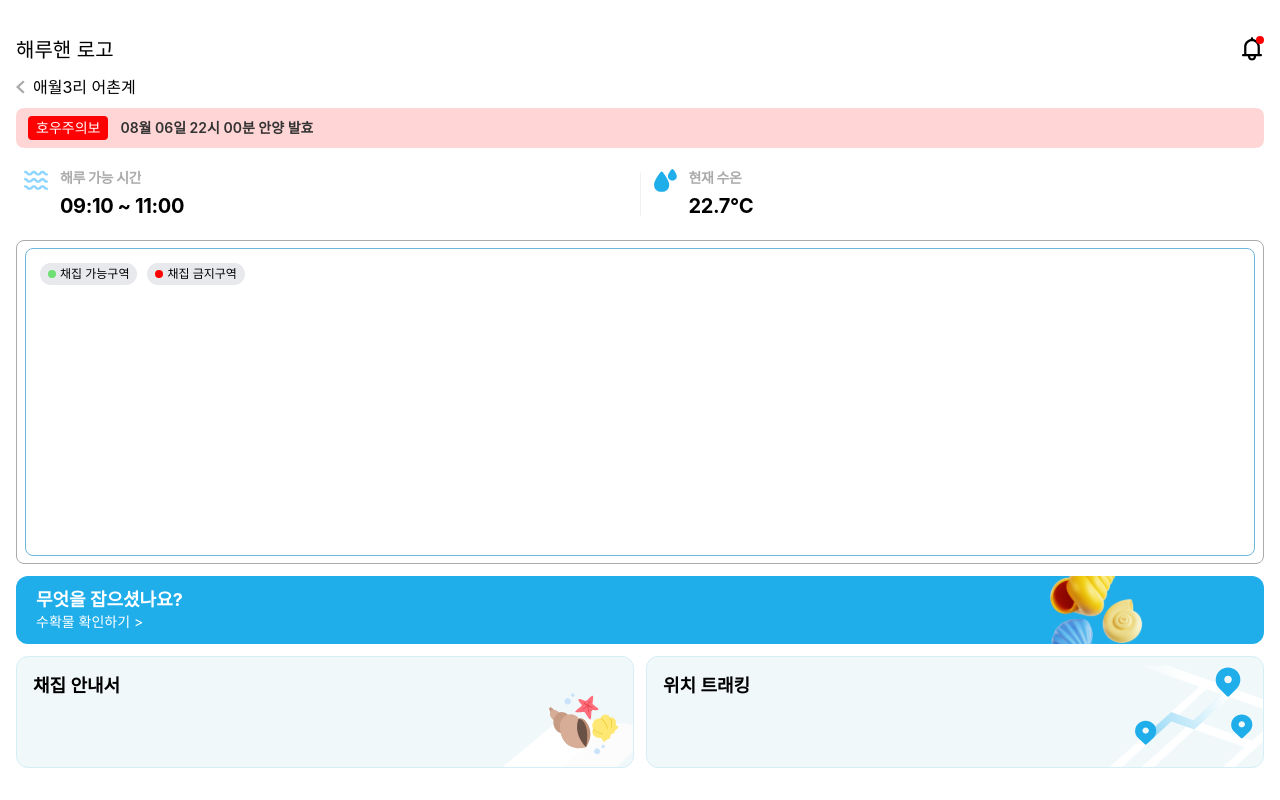
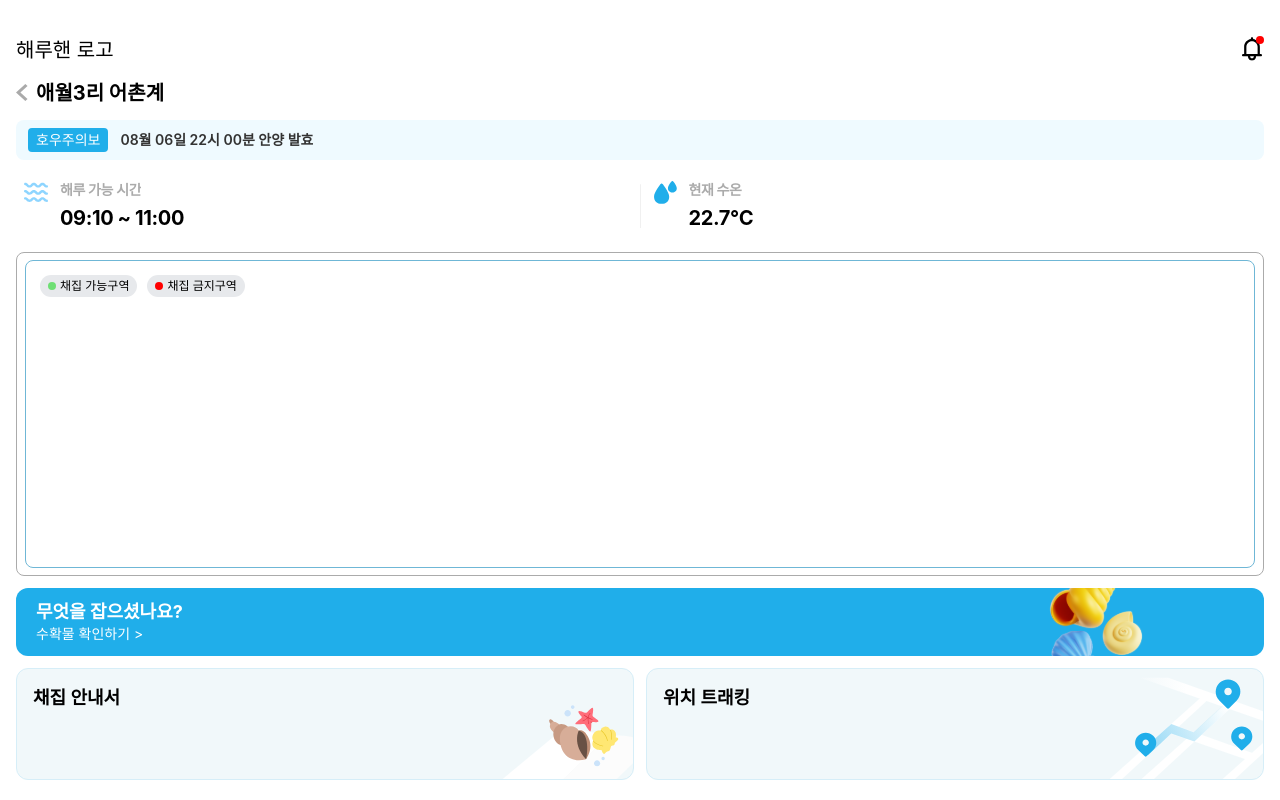
Before and after one commit to MindySo/HaeruHand_405, a React (Vite) app in the folder frontend/: page /main in a window 1280 px wide. Built offline with nearby package versions, Linux system fonts and the light colour scheme; a web font is replaced by a local one.

Commit message:
feat: 페이지별 router 설정 (S13P11A405-117)

```diff
--- a/frontend/src/pages/BuddyTrackingPage/BuddyTrackingPage.module.css
+++ b/frontend/src/pages/BuddyTrackingPage/BuddyTrackingPage.module.css
@@ -14,6 +14,25 @@
   flex-direction: column;
   position: relative;
   pointer-events: none;
+}
+
+.buttonSection {
+  height: 56px;
+}
+
+.backButton {
+  background: none;
+  padding-left: 0;
+  display: flex;
+  align-items: center;
+  justify-content: flex-start;
+  margin-top: 11px;
+  pointer-events: auto;
+}
+
+.backButtonIcon {
+  width: 12px;
+  height: auto;
 }
 
 .map {
@@ -58,4 +77,5 @@
   position: absolute;
   bottom: 60px;
   width: 100%;
+  pointer-events: auto;
 }
--- a/frontend/src/pages/BuddyTrackingPage/BuddyTrackingPage.tsx
+++ b/frontend/src/pages/BuddyTrackingPage/BuddyTrackingPage.tsx
@@ -1,6 +1,7 @@
 import { Button, Text } from '../../components/atoms';
 import styles from './BuddyTrackingPage.module.css';
 import { useEffect } from 'react';
+import { useNavigate } from '@tanstack/react-router';
 
 const buddyData = [
   { name: '이규민', latitude: 37.501, longitude: 127.0368861, color: 'red' },
@@ -80,17 +81,30 @@ const BuddyTrackingPage = () => {
     document.head.appendChild(script);
   }, []);
 
+  const navigate = useNavigate();
+
+  const buddyButtonClick = () => {
+    navigate({ to: '/tracking-share' });
+  };
+
+  const handleBackButtonClick = () => {
+    navigate({ to: '/main' });
+  };
+
   return (
     <div className={styles.container}>
       <div id="map" className={styles.map} />
       <div className={styles.wrapper}>
+        <button className={styles.backButton} onClick={handleBackButtonClick}>
+          <img src="/backButton.svg" alt="뒤로가기" className={styles.backButtonIcon} />
+        </button>
         <div className={styles.buddyList}>
           {buddyData.map((buddy) => (
             <Buddy key={buddy.name} name={buddy.name} color={buddy.color} />
           ))}
         </div>
         <div className={styles.buttonSection}>
-          <Button size="large" variant="primary" fullWidth>
+          <Button size="large" variant="primary" fullWidth onClick={buddyButtonClick}>
             함께 해루하기
           </Button>
         </div>
--- a/frontend/src/pages/Chaeeun.tsx
+++ /dev/null
@@ -1,15 +0,0 @@
-import { InfoModal } from '../components/molecules/InfoModal/InfoModal';
-import { StopModal } from '../components/molecules/StopModal/StopModal';
-
-const Chaeeun = () => {
-  return (
-    <div>
-      <div>Chaeeun</div>
-      {/* 상위 컴포넌트에 모달 창을 열고 닫는 state를 만들어줘야 아래 밑줄 안 생김 */}
-      <InfoModal />
-      <StopModal />
-    </div>
-  );
-};
-
-export default Chaeeun;
--- a/frontend/src/pages/MainPage/MainPage.module.css
+++ b/frontend/src/pages/MainPage/MainPage.module.css
@@ -15,6 +15,7 @@
   height: 72px;
   flex-shrink: 0;
   margin-top: 20px;
+  margin-bottom: 12px;
 }
 
 .header {
@@ -22,10 +23,14 @@
   align-items: center;
   justify-content: space-between;
   position: relative;
-  /* width: 100%; */
-  /* max-width: 360px; */
   box-sizing: border-box;
   margin-bottom: 12px;
+}
+
+.bellButton {
+  background: none;
+  border: none;
+  cursor: pointer;
 }
 
 .bellIcon {
@@ -48,13 +53,26 @@
   z-index: 101;
 }
 
-.goBack {
+.backButtonContainer {
   display: flex;
+  align-items: center;
   justify-content: flex-start;
-  /* width: 100%; */
+}
+
+.backButton {
+  background: none;
+  border: none;
+  cursor: pointer;
+  padding: 8px;
+  padding-left: 0;
+  display: flex;
+  align-items: center;
+  justify-content: center;
+}
+
+.backButtonIcon {
+  width: 12px;
   height: auto;
-  gap: 8px;
-  margin: 12px 0px;
 }
 
 /* --------------------------------------------- */
--- a/frontend/src/pages/MainPage/MainPage.tsx
+++ b/frontend/src/pages/MainPage/MainPage.tsx
@@ -9,6 +9,7 @@ import {
 } from '../../components/molecules';
 import styles from './MainPage.module.css';
 import { InfoModal } from '../../components/molecules/InfoModal/InfoModal';
+import { useNavigate } from '@tanstack/react-router';
 
 // 특보 배너 props
 export interface WarningBannerProps {
@@ -20,10 +21,29 @@ export interface WarningBannerProps {
 }
 
 export const MainPage = () => {
+  const navigate = useNavigate();
+
   // 모달 창 띄우기 state
   const [isInfoModalOpen, setIsInfoModalOpen] = useState(false);
   const openInfoModal = () => setIsInfoModalOpen(true);
   const closeInfoModal = () => setIsInfoModalOpen(false);
+
+  // 위치 트래킹 버튼 클릭 핸들러
+  const handleTrackingClick = () => {
+    navigate({ to: '/buddy-tracking' });
+  };
+
+  const handleAnalysisButtonClick = () => {
+    navigate({ to: '/photo-analysis' });
+  };
+
+  const handleWeatherAlertClick = () => {
+    navigate({ to: '/weather-alert' });
+  };
+
+  const handleBackButtonClick = () => {
+    navigate({ to: '/location-select' });
+  };
 
   // -------------------------------------------------------------------------------------
   // [메인 페이지 반환]
@@ -35,25 +55,34 @@ export const MainPage = () => {
         <div className={styles.header}>
           <Text size="xl">해루핸 로고</Text>
           {/* 종 모양 아이콘(특보 조회 페이지 이동) */}
-          <div>
+          <button className={styles.bellButton} onClick={handleWeatherAlertClick}>
             <img src="/bell.svg" alt="특보 조회" className={styles.bellIcon} />
             {/* 폴링 시 표시할 마커(빨간 점)-> state로 수정 예정 */}
             <div className={styles.bellMarker} />
-          </div>
+          </button>
         </div>
 
         {/* a-2. 어장 이름(뒤로가기) */}
-        <div className={styles.goBack}>
-          <img src="/backButton.svg" alt="뒤로가기" />
-          <Text>애월3리 어촌계</Text>
+        <div className={styles.backButtonContainer}>
+          <button className={styles.backButton} onClick={handleBackButtonClick}>
+            <img src="/backButton.svg" alt="뒤로가기" className={styles.backButtonIcon} />
+          </button>
+          <Text size="xl" weight="bold" color="dark">
+            애월3리 어촌계
+          </Text>
         </div>
       </div>
 
       {/* B. 스크롤 가능한 영역 */}
       <div className={styles.scrollContent}>
         {/* b-1. 특보 배너 -> 임시 데이터(나중에 설정해놓은 props로 받기) */}
-        <div className={styles.warningBanner}>
-          <WarningBanner type="호우주의보" date="08월 06일 22시 00분" location="안양" />
+        <div className={styles.warningBanner} onClick={handleWeatherAlertClick}>
+          <WarningBanner
+            type="호우주의보"
+            date="08월 06일 22시 00분"
+            location="안양"
+            variant="info"
+          />
         </div>
 
         {/* b-2. 위젯: 해루 가능 시간, 현재 수온 */}
@@ -105,7 +134,7 @@ export const MainPage = () => {
 
         {/* b-4. 수확물 확인하기 */}
         <div className={styles.harvestButton}>
-          <HarvestButton />
+          <HarvestButton onClick={handleAnalysisButtonClick} />
         </div>
 
         {/* b-5. 버튼: 채집 안내서, 위치 트래킹 */}
@@ -113,7 +142,7 @@ export const MainPage = () => {
           {/* 채집 안내서 -> 모달 창 열기 */}
           <InfoButton onClick={openInfoModal} />
           {/* 위치 트래킹 -> 트래핑 페이지 이동 */}
-          <TrackingButton />
+          <TrackingButton onClick={handleTrackingClick} />
         </div>
 
         {/* 채집 안내서 모달(InfoModal) 로직 */}
--- a/frontend/src/pages/PhotoAnalysisResultPage/PhotoAnalysisResultPage.tsx
+++ b/frontend/src/pages/PhotoAnalysisResultPage/PhotoAnalysisResultPage.tsx
@@ -1,3 +1,4 @@
+import { useNavigate } from '@tanstack/react-router';
 import { Button } from '../../components/atoms';
 import { Text } from '../../components/atoms';
 import styles from './PhotoAnalysisResultPage.module.css';
@@ -21,11 +22,17 @@ const mockData: AnalysisResult = {
 
 const PhotoAnalysisResultPage = () => {
   const { isAllowed, species, banPeriod, sizeLimit, imageUrl } = mockData;
+  const navigate = useNavigate();
+
+  const handleBackButtonClick = () => {
+    navigate({ to: '/main' });
+  };
+
   return (
     <div className={styles.container}>
       {/* Header */}
       <div className={styles.header}>
-        <button className={styles.backButton}>
+        <button className={styles.backButton} onClick={handleBackButtonClick}>
           <img src="/backButton.svg" alt="뒤로가기" className={styles.backButtonIcon} />
         </button>
       </div>
--- a/frontend/src/pages/TrackingSharePage/TrackingSharePage.tsx
+++ b/frontend/src/pages/TrackingSharePage/TrackingSharePage.tsx
@@ -1,13 +1,20 @@
 import { Button } from '../../components/atoms';
 import { Text } from '../../components/atoms';
 import styles from './TrackingSharePage.module.css';
+import { useNavigate } from '@tanstack/react-router';
 
 const TrackingSharePage = () => {
+  const navigate = useNavigate();
+
+  const handleBackButtonClick = () => {
+    navigate({ to: '/buddy-tracking' });
+  };
+
   return (
     <div className={styles.container}>
       {/* Header */}
       <div className={styles.header}>
-        <button className={styles.backButton}>
+        <button className={styles.backButton} onClick={handleBackButtonClick}>
           <img src="/backButton.svg" alt="뒤로가기" className={styles.backButtonIcon} />
         </button>
       </div>
@@ -37,7 +44,7 @@ const TrackingSharePage = () => {
 
       {/* Bottom Button */}
       <div className={styles.buttonSection}>
-        <Button size="large" variant="primary" fullWidth>
+        <Button size="large" variant="primary" fullWidth onClick={handleBackButtonClick}>
           돌아가기
         </Button>
       </div>
--- a/frontend/src/pages/WeatherAlertPage/WeatherAlertPage.tsx
+++ b/frontend/src/pages/WeatherAlertPage/WeatherAlertPage.tsx
@@ -3,6 +3,7 @@ import { Text } from '../../components/atoms';
 import { WarningBanner } from '../../components/molecules';
 import dummyData from '../../data/dummy.json';
 import styles from './WeatherAlertPage.module.css';
+import { useNavigate } from '@tanstack/react-router';
 
 interface WeatherAlert {
   id: number;
@@ -22,6 +23,7 @@ interface Filter {
 const WeatherAlertPage: React.FC = () => {
   const [filters, setFilters] = useState<Filter[]>(dummyData.filters);
   const [alerts] = useState<WeatherAlert[]>(dummyData.weatherAlerts);
+  const navigate = useNavigate();
 
   const handleFilterClick = (filterId: string) => {
     setFilters((prev) =>
@@ -32,11 +34,15 @@ const WeatherAlertPage: React.FC = () => {
     );
   };
 
+  const handleBackButtonClick = () => {
+    navigate({ to: '/main' });
+  };
+
   return (
     <div className={styles.container}>
       {/* Header */}
       <div className={styles.header}>
-        <button className={styles.backButton}>
+        <button className={styles.backButton} onClick={handleBackButtonClick}>
           <img src="/backButton.svg" alt="뒤로가기" className={styles.backButtonIcon} />
         </button>
         <Text size="xl" color="dark" weight="bold" className={styles.title}>
--- a/frontend/src/router.ts
+++ b/frontend/src/router.ts
@@ -1,6 +1,4 @@
 import { createRootRoute, createRoute, createRouter } from '@tanstack/react-router';
-import Kyumin from './pages/Kyumin';
-import Chaeeun from './pages/Chaeeun';
 import App from './App';
 import WeatherAlertPage from './pages/WeatherAlertPage/WeatherAlertPage';
 import PhotoAnalysisResultPage from './pages/PhotoAnalysisResultPage/PhotoAnalysisResultPage';
@@ -15,18 +13,6 @@ const homeRoute = createRoute({
   getParentRoute: () => rootRoute,
   path: '/',
   component: App,
-});
-
-const kyuminRoute = createRoute({
-  getParentRoute: () => rootRoute,
-  path: '/kyumin',
-  component: Kyumin,
-});
-
-const chaeeunRoute = createRoute({
-  getParentRoute: () => rootRoute,
-  path: '/chaeeun',
-  component: Chaeeun,
 });
 
 const weatherAlertRoute = createRoute({
@@ -67,8 +53,6 @@ const mainRoute = createRoute({
 
 const routeTree = rootRoute.addChildren([
   homeRoute,
-  kyuminRoute,
-  chaeeunRoute,
   weatherAlertRoute,
   photoAnalysisResultRoute,
   trackingShareRoute,
```
Also changed, not shown: frontend/src/pages/Kyumin.tsx (deleted, +0 -73 lines).
